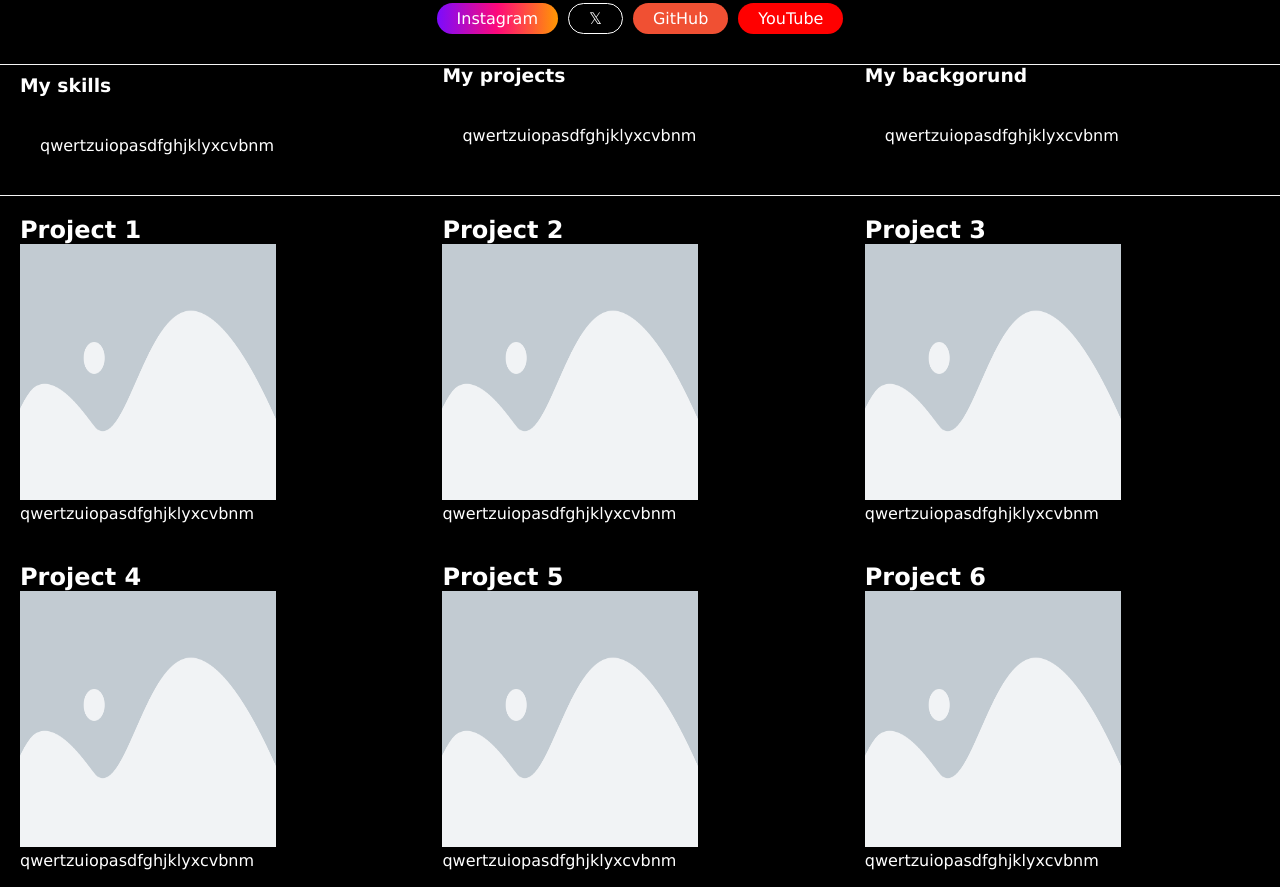
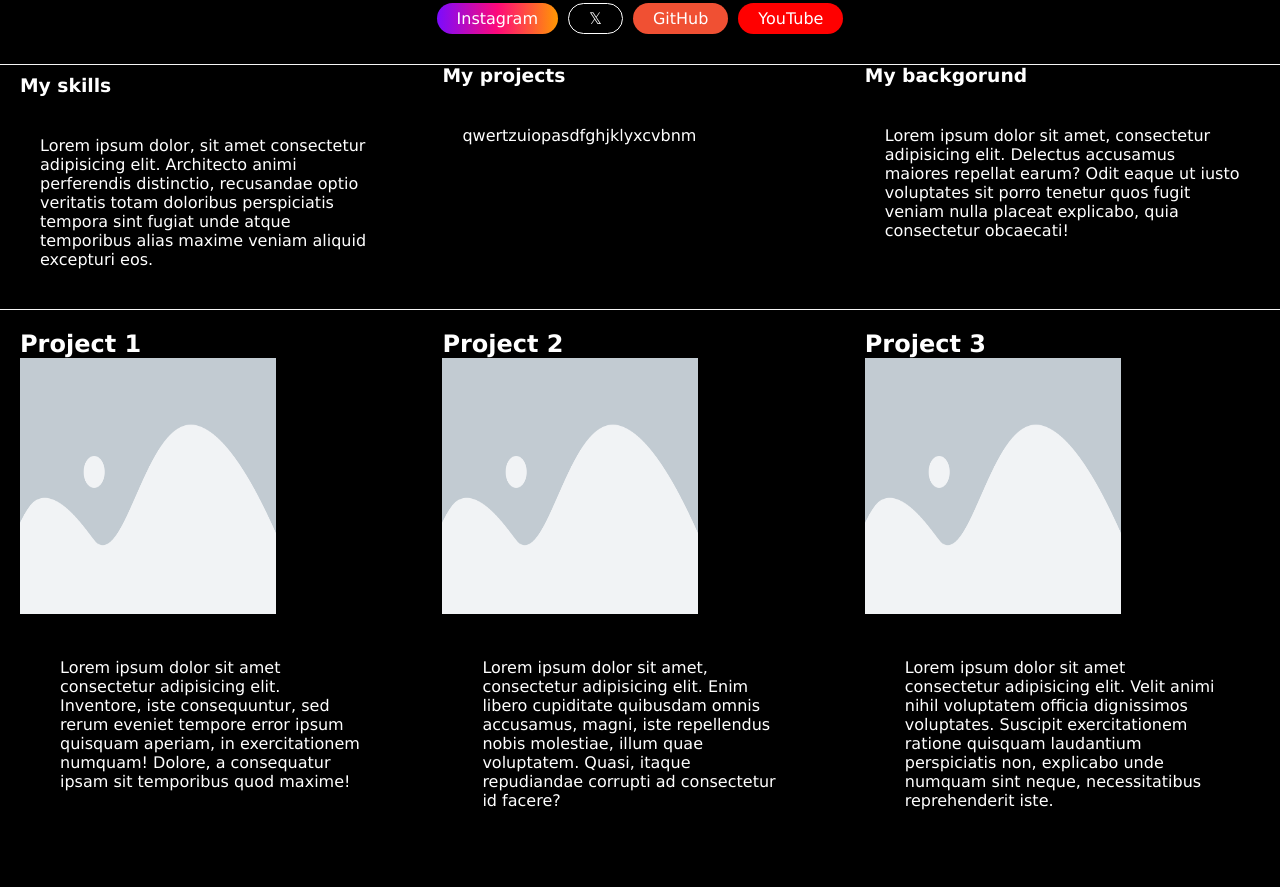
Before and after one commit to PirateCZ/school, a plain HTML site: page Portfolio/index.html in a window 1280 px wide. Shown: the part 414-1301 px from the top of the page. Drawn offline with Linux system fonts and the light colour scheme.

Commit message:
small schange
added lorem instead qwerty

```diff
--- a/Portfolio/index.html
+++ b/Portfolio/index.html
@@ -29,7 +29,7 @@
             <div>
                 <h3 class="skills">My skills</h3>
                 <p class="text">
-                    qwertzuiopasdfghjklyxcvbnm
+                    Lorem ipsum dolor, sit amet consectetur adipisicing elit. Architecto animi perferendis distinctio, recusandae optio veritatis totam doloribus perspiciatis tempora sint fugiat unde atque temporibus alias maxime veniam aliquid excepturi eos.
                 </p>
             </div>
             <div>
@@ -41,7 +41,7 @@
             <div>
                 <h3 class="backgorund">My backgorund</h3>
                 <p class="text">
-                    qwertzuiopasdfghjklyxcvbnm
+                    Lorem ipsum dolor sit amet, consectetur adipisicing elit. Delectus accusamus maiores repellat earum? Odit eaque ut iusto voluptates sit porro tenetur quos fugit veniam nulla placeat explicabo, quia consectetur obcaecati!
                 </p>
             </div>
         </span>
@@ -49,32 +49,44 @@
             <div class="project">
                 <h1>Project 1</h1>
                 <img class="img" src="./res/img/placeholder.webp" alt="">
-                <p>qwertzuiopasdfghjklyxcvbnm</p>
+                <p class="text">
+                    Lorem ipsum dolor sit amet consectetur adipisicing elit. Inventore, iste consequuntur, sed rerum eveniet tempore error ipsum quisquam aperiam, in exercitationem numquam! Dolore, a consequatur ipsam sit temporibus quod maxime!
+                </p>
             </div>
             <div class="project">
                 <h1>Project 2</h1>
                 <img class="img" src="./res/img/placeholder.webp" alt="">
-                <p>qwertzuiopasdfghjklyxcvbnm</p>
+                <p class="text">
+                    Lorem ipsum dolor sit amet, consectetur adipisicing elit. Enim libero cupiditate quibusdam omnis accusamus, magni, iste repellendus nobis molestiae, illum quae voluptatem. Quasi, itaque repudiandae corrupti ad consectetur id facere?
+                </p>
             </div>
             <div class="project">
                 <h1>Project 3</h1>
                 <img class="img" src="./res/img/placeholder.webp" alt="">
-                <p>qwertzuiopasdfghjklyxcvbnm</p>
+                <p class="text">
+                    Lorem ipsum dolor sit amet consectetur adipisicing elit. Velit animi nihil voluptatem officia dignissimos voluptates. Suscipit exercitationem ratione quisquam laudantium perspiciatis non, explicabo unde numquam sint neque, necessitatibus reprehenderit iste.
+                </p>
             </div>
             <div class="project">
                 <h1>Project 4</h1>
                 <img class="img" src="./res/img/placeholder.webp" alt="">
-                <p>qwertzuiopasdfghjklyxcvbnm</p>
+                <p class="text">
+                    Lorem ipsum dolor sit amet consectetur adipisicing elit. Atque voluptatibus asperiores iste deserunt ab? Rerum, deserunt sint reiciendis modi dicta eos iste minima quas, molestiae consectetur, laborum similique recusandae quis.
+                </p>
             </div>
             <div class="project">
                 <h1>Project 5</h1>
                 <img class="img" src="./res/img/placeholder.webp" alt="">
-                <p>qwertzuiopasdfghjklyxcvbnm</p>
+                <p class="text">
+                    Lorem ipsum dolor, sit amet consectetur adipisicing elit. Amet et dicta sunt, hic voluptatum ad maiores libero quia, sapiente neque asperiores iste sint sed provident officia placeat accusantium? Autem, corrupti?
+                </p>
             </div>
             <div class="project">
                 <h1>Project 6</h1>
                 <img class="img" src="./res/img/placeholder.webp" alt="">
-                <p>qwertzuiopasdfghjklyxcvbnm</p>
+                <p class="text">
+                    Lorem ipsum dolor sit amet consectetur adipisicing elit. Sit nobis incidunt autem illo excepturi ex, dolor quos molestias dicta repudiandae eos voluptates, maxime accusantium quam, optio iusto nemo in numquam!
+                </p>
             </div>
         </span>
         <span class="form">
```
